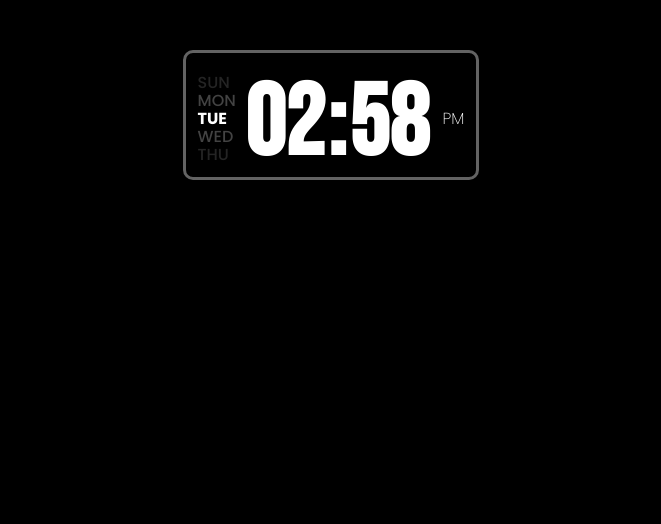
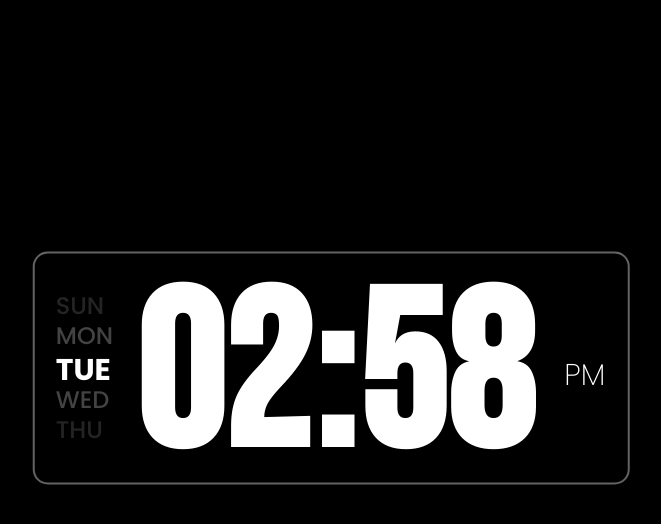
Before and after one commit to Habibullah-Hisam/clock-made-with-HTML_CSS_and_javaScript, a plain HTML site: page index.html in a window 1280 px wide. Shown: the whole page, without its empty margins (309-970 px from the left). Drawn offline with nearby package versions, Linux system fonts and the light colour scheme; a web font is replaced by a local one.

Commit message:
Remove useless code and make it more interactive

```diff
--- a/index.html
+++ b/index.html
@@ -14,25 +14,25 @@
   <link rel="stylesheet" href="style/style.css">
 </head>
 <body>
-  <div class="container element">
-    <div class="digital-clock element">
-      <div class="week element">
-        <div class="day day1 element"></div>
-        <div class="day day2 element"></div>
-        <div class="day day3 element"></div>
-        <div class="day day4 element"></div>
-        <div class="day day5 element"></div>
-        <div class="day day6 element"></div>
-        <div class="day day7 element"></div>
+  <div class="firstContainer">
+    <div class="container">
+      <div class="digital-clock">
+        <div class="week">
+          <div class="day day1"></div>
+          <div class="day day2"></div>
+          <div class="day day3"></div>
+          <div class="day day4"></div>
+          <div class="day day5"></div>
+          <div class="day day6"></div>
+          <div class="day day7"></div>
+        </div>
+        <div class="time">
+          <div class="hour"></div>
+          <div class="dot">:</div>
+          <div class="min"></div>
+        </div>
+        <div class="ampm"></div>
       </div>
-      <div class="time element">
-        <div class="hour element"></div>
-        <div class="dot element">:</div>
-        <div class="min element"></div>
-        <!-- <div class="dot2">:</div>
-        <div class="sec"></div> -->
-      </div>
-      <div class="ampm element"></div>
     </div>
   </div>
 </body>
--- a/style/style.css
+++ b/style/style.css
@@ -2,13 +2,18 @@ body{
   background-color: rgb(0, 0, 0);
 }
 
+.firstContainer{
+  position: relative;
+  height: 100vh;
+}
 
 .container{
-  display: flex;
-  flex-direction: row;
-  justify-content: center;
-  margin-top: 50px;
+  position: absolute;
+  top: 45%;
+  left: 50%;
+  transform: translate(-50%, -50%);
 }
+
 
 .digital-clock{
   display: flex;
@@ -16,10 +21,11 @@ body{
   flex-wrap: nowrap;
   justify-content: center;
   align-items: center;
-  border: 3px solid rgb(99, 99, 99);
-  padding: 12px;
-  height: 100px;
-  border-radius: 10px;
+  border: 2.5px solid rgb(99, 99, 99);
+  padding: 21px;
+  padding-bottom: 28px;
+  height: 180px;
+  border-radius: 15px;
 }
 
 .week
@@ -27,14 +33,15 @@ body{
   font-family: "Poppins", serif;
   font-weight: 200;
   font-style: normal;
+  font-size: 30px;
   display: flex;
   flex-direction: column;
   padding: 0px;
-  padding-right: 9px;
+  padding-right: 18px;
   margin: 0px;
   justify-content: top;
   align-items: left;
-  width: 40px;
+  width: 80px;
   column-gap: 0px;
 }
 
@@ -48,13 +55,9 @@ body{
 .dayActive{
   font-weight: bold;
   color: white;
+  height: 34px;
 }
 
-.dayActive,
-.day11,
-.day12{
-  height: 18px;
-}
 
 .day11{
   color: rgba(122, 122, 122, 0.7);
@@ -69,18 +72,21 @@ body{
 .day11,
 .day12{
   font-weight: 500;
+  font-size: 24px;
+  height: 30px;
 }
 
 .ampm{
   font-family: "Poppins", serif;
   font-weight: 200;
   font-style: normal;
+  font-size: 30px;
   display: inline-block;
   align-items: center;
-  width: 10px;
+  width: 18px;
   color: white;
-  margin-top: 7px;
-  padding-right: 12px;
+  margin-top: 20px;
+  padding-right: 24px;
   padding-left: 12px;
 }
 
@@ -92,24 +98,21 @@ body{
   width: 100%;
   color: white;
   padding: 0px;
+  padding-bottom: 52px;
+  margin-top: 0px;
 }
 
 .hour,
 .dot,
-.dot2,
-.min,
-.sec
+.min
 {
   display: inline-block;
-  font-size: 100px;
+  font-size: 220px;
   height: 100%;
   margin: 0px;
   padding: 0px;
 }
 
-.min{
-  display: math;
-}
 
 .invsible{
   visibility: hidden;
```
Also changed, not shown: script/script.js (+0 -8 lines).
